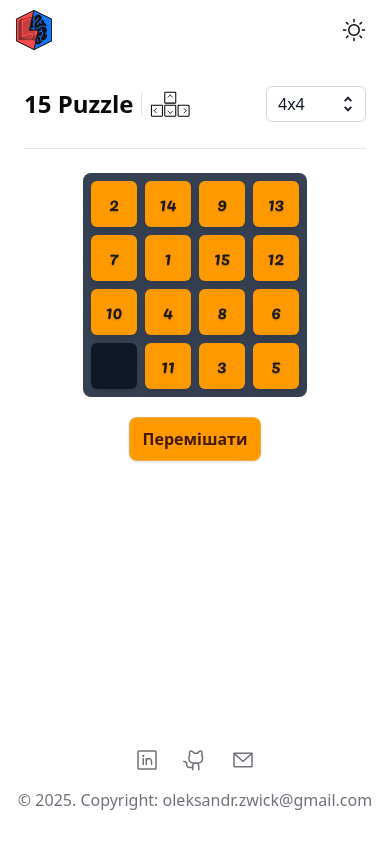
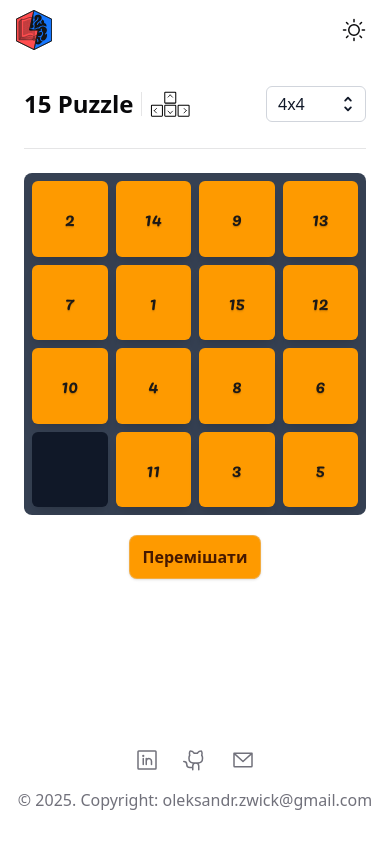
Before and after one commit to OleksandrTsvik/mini-web-games, a Next.js app: page /15-puzzle in a window 390 px wide. Built offline with nearby package versions, Linux system fonts and the light colour scheme.

Commit message:
feat: xs breakpoint

```diff
--- a/src/app/15-puzzle/_ui/game.layout.tsx
+++ b/src/app/15-puzzle/_ui/game.layout.tsx
@@ -16,13 +16,13 @@ type Props = {
 };
 
 const sizeMap: Record<GameSize, string> = {
-  2: 'grid-cols-2 min-w-50 max-w-1/3',
-  3: 'grid-cols-3 min-w-50 max-w-2/5',
-  4: 'grid-cols-4 min-w-56 max-w-3/7',
-  5: 'grid-cols-5 min-w-68 max-w-1/2',
-  6: 'grid-cols-6 min-w-68 max-w-4/7',
-  7: 'grid-cols-7 min-w-68 max-w-3/5',
-  8: 'grid-cols-8 min-w-72 max-w-2/3',
+  2: 'grid-cols-2 min-w-50 xs:max-w-1/3',
+  3: 'grid-cols-3 min-w-50 xs:max-w-2/5',
+  4: 'grid-cols-4 min-w-56 xs:max-w-3/7',
+  5: 'grid-cols-5 min-w-68 xs:max-w-1/2',
+  6: 'grid-cols-6 min-w-68 xs:max-w-4/7',
+  7: 'grid-cols-7 min-w-68 xs:max-w-3/5',
+  8: 'grid-cols-8 min-w-72 xs:max-w-2/3',
 };
 
 export function GameLayout({ size, header, board, overlay, actions }: Props) {
--- a/src/app/2048/_ui/game.layout.tsx
+++ b/src/app/2048/_ui/game.layout.tsx
@@ -30,7 +30,7 @@ const minWidthMap: Record<GameSize, string> = {
 };
 
 const maxWidthMap: Record<GameSize, string> = {
-  4: 'max-w-3/7',
+  4: 'xs:max-w-3/7',
 };
 
 export function GameLayout({ size, showOverlay, score, restart, cells, tiles, overlay }: Props) {
--- a/src/theme/_variables.scss
+++ b/src/theme/_variables.scss
@@ -1,3 +1,4 @@
+$screen-xs: 30rem; // 480px
 $screen-sm: 40rem; // 640px
 $screen-md: 48rem; // 768px
 $screen-lg: 64rem; // 1024px
--- a/src/theme/globals.css
+++ b/src/theme/globals.css
@@ -1,3 +1,7 @@
 @import 'tailwindcss';
 
 @custom-variant dark (&:where(.dark, .dark *));
+
+@theme {
+  --breakpoint-xs: 30rem;
+}
```
